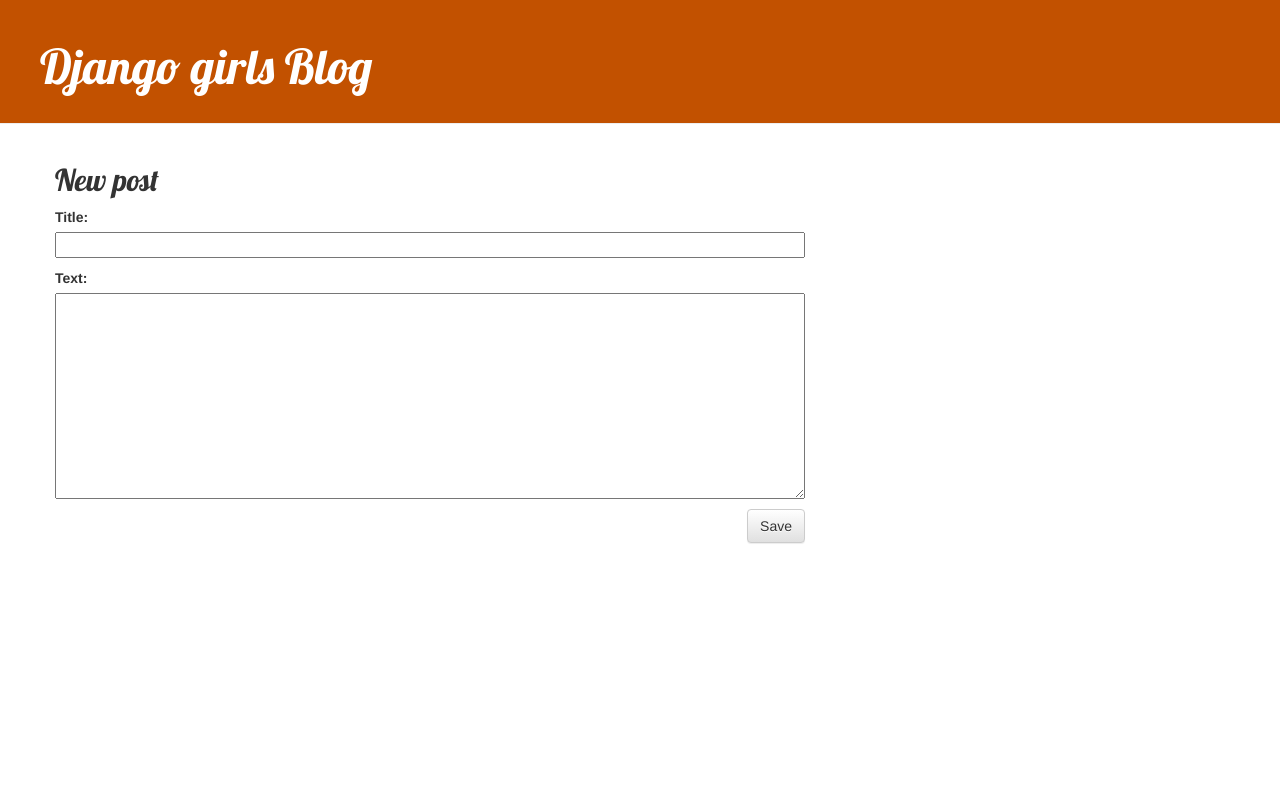
After one commit to Edu402006/my-first-blog, a Django app: page /post/new in a window 1280 px wide. The commit adds this page. Run offline with Django 3.2, Linux system fonts and the light colour scheme; some libraries are stand-ins or nearby versions.

Commit message:
Added views to create/edit blog post inside the site.

```diff
--- /dev/null
+++ b/blog/forms.py
@@ -0,0 +1,9 @@
+from django import forms
+
+from .models import Post
+
+class PostForm(forms.ModelForm):
+
+    class Meta:
+        model = Post
+        fields = ('title', 'text',)
--- a/blog/models.py
+++ b/blog/models.py
@@ -1,15 +1,14 @@
 from django.db import models
 from django.utils import timezone
-
 
 class Post(models.Model):
     author = models.ForeignKey('auth.User', on_delete=models.CASCADE)
     title = models.CharField(max_length=200)
     text = models.TextField()
     created_date = models.DateTimeField(
-            default=timezone.now)
+        default=timezone.now)
     published_date = models.DateTimeField(
-            blank=True, null=True)
+        blank=True, null=True)
 
     def publish(self):
         self.published_date = timezone.now()
--- a/blog/static/css/blog.css
+++ b/blog/static/css/blog.css
@@ -1,11 +1,3 @@
-h1 a, h2 a {
-    color: #C25100;
-}
-
-body {
-    padding-left: 15px;
-}
-
 h1 a, h2 a {
     color: #FCA205;
     font-family: 'Lobster';
--- a/blog/templates/blog/base.html
+++ b/blog/templates/blog/base.html
@@ -1,31 +1,28 @@
 {% load static %}
 <html>
     <head>
-        <title>Eduardo Rios blog</title>
+        <title>ola Django girls blog</title>
         <link rel="stylesheet" href="//maxcdn.bootstrapcdn.com/bootstrap/3.2.0/css/bootstrap.min.css">
         <link rel="stylesheet" href="//maxcdn.bootstrapcdn.com/bootstrap/3.2.0/css/bootstrap-theme.min.css">
         <link href='//fonts.googleapis.com/css?family=Lobster&subset=latin,latin-ext' rel='stylesheet' type='text/css'>
         <link rel="stylesheet" href="{% static 'css/blog.css' %}">
     </head>
     <body>
-        <div class="page-header">
-            <h1><a href="/">Eduardo Rios Blog</a></h1>
-        </div>
-
-        <div class="content container">
-            <div class="row">
-                <div class="col-md-8">
-                {% for post in posts %}
-                    <div class="post">
-                        <div class="date">
-                            {{ post.published_date }}
-                        </div>
-                        <h2><a href="">{{ post.title }}</a></h2>
-                        <p>{{ post.text|linebreaksbr }}</p>
+        <body>
+            <div class="page-header">
+                {% if user.is_authenticated %}
+                    <a href="{% url 'post_new' %}" class="top-menu"><span class="glyphicon glyphicon-plus"></span></a>
+                {% endif %}
+                <h1><a href="/">Django girls Blog</a></h1>
+            </div>
+            <div class="content container">
+                <div class="row">
+                    <div class="col-md-8">
+                    {% block content %}
+                    {% endblock %}
                     </div>
-                {% endfor %}
                 </div>
             </div>
-        </div>
+        </body>
     </body>
 </html>
--- /dev/null
+++ b/blog/templates/blog/post_edit.html
@@ -0,0 +1,9 @@
+{% extends 'blog/base.html' %}
+
+{% block content %}
+    <h2>New post</h2>
+    <form method="POST" class="post-form">{% csrf_token %}
+        {{ form.as_p }}
+        <button type="submit" class="save btn btn-default">Save</button>
+    </form>
+{% endblock %}
--- a/blog/urls.py
+++ b/blog/urls.py
@@ -4,4 +4,6 @@
 urlpatterns = [
     path('', views.post_list, name='post_list'),
     path('post/<int:pk>/', views.post_detail, name='post_detail'),
+    path('post/new', views.post_new, name='post_new'),
+    path('post/<int:pk>/edit/', views.post_edit, name='post_edit'),
 ]
--- a/blog/views.py
+++ b/blog/views.py
@@ -1,7 +1,7 @@
-from django.shortcuts import render, get_object_or_404
+from django.shortcuts import render, get_object_or_404, redirect
 from django.utils import timezone
 from .models import Post
-# from .forms import PostForm
+from .forms import PostForm
 
 # Create your views here.
 def post_list(request):
@@ -12,29 +12,29 @@
     post = Post.objects.get(pk=pk)
     return render(request, 'blog/post_detail.html', {'post': post})
 
-# def post_new(request):
-#     if request.method == "POST":
-#         form = PostForm(request.POST)
-#         if form.is_valid():
-#             post = form.save(commit=False)
-#             post.author = request.user
-#             post.published_date = timezone.now()
-#             post.save()
-#             return redirect('post_detail', pk=post.pk)
-#     else:
-#         form = PostForm()
-#     return render(request, 'blog/post_edit.html', {'form': form})
+def post_new(request):
+    if request.method == "POST":
+        form = PostForm(request.POST)
+        if form.is_valid():
+            post = form.save(commit=False)
+            post.author = request.user
+            post.published_date = timezone.now()
+            post.save()
+            return redirect('post_detail', pk=post.pk)
+    else:
+        form = PostForm()
+    return render(request, 'blog/post_edit.html', {'form': form})
 
 def post_edit(request, pk):
     post = get_object_or_404(Post, pk=pk)
-#     if request.method == "POST":
-#         form = PostForm(request.POST, instance=post)
-#         if form.is_valid():
-#             post = form.save(commit=False)
-#             post.author = request.user
-#             post.published_date = timezone.now()
-#             post.save()
-#             return redirect('post_detail', pk=post.pk)
-#     else:
-#         form = PostForm(instance=post)
+    if request.method == "POST":
+        form = PostForm(request.POST, instance=post)
+        if form.is_valid():
+            post = form.save(commit=False)
+            post.author = request.user
+            post.published_date = timezone.now()
+            post.save()
+            return redirect('post_detail', pk=post.pk)
+    else:
+        form = PostForm(instance=post)
     return render(request, 'blog/post_edit.html', {'form': form})
--- a/mysite/urls.py
+++ b/mysite/urls.py
@@ -14,7 +14,7 @@
     2. Add a URL to urlpatterns:  path('blog/', include('blog.urls'))
 """
 from django.contrib import admin
-from django.urls import include, path
+from django.urls import path, include
 
 urlpatterns = [
     path('admin/', admin.site.urls),
```
Also changed, not shown: blog/templates/blog/post_detail.html (added, +16 -0 lines), blog/templates/blog/post_list.html (+6 -6 lines), mysite/settings.py (+3 -4 lines), blog/admin.py (line endings or trailing spaces), blog/migrations/0001_initial.py.
